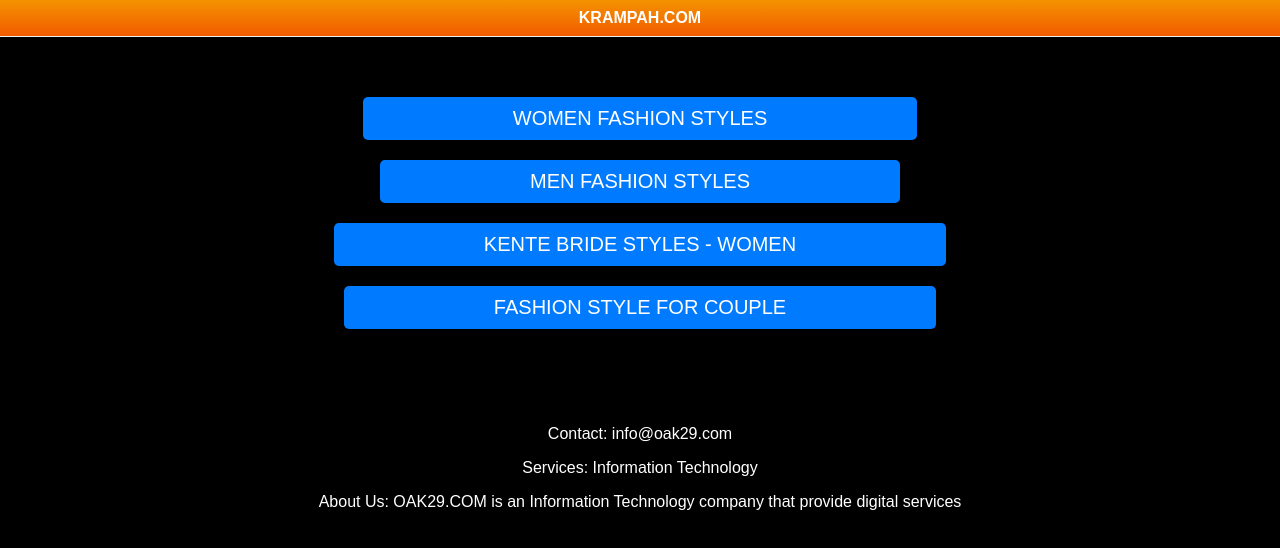
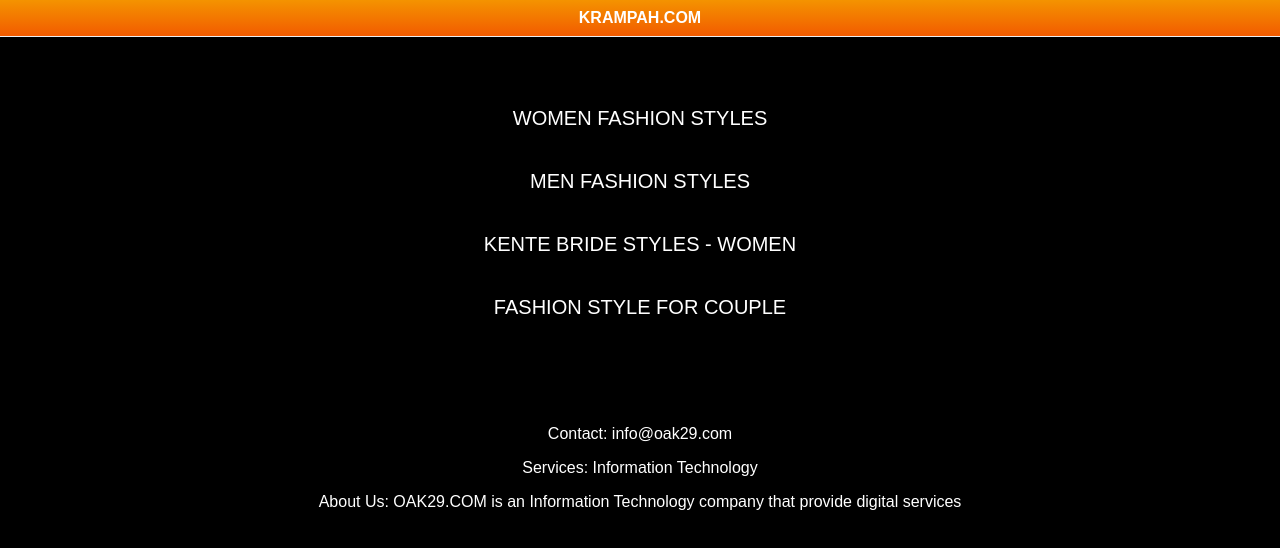
Before and after one commit to bet32/live3, a plain HTML site: page index.html in a window 1280 px wide. Drawn offline with Linux system fonts and the light colour scheme.

Commit message:
Update index.html

```diff
--- a/index.html
+++ b/index.html
@@ -36,7 +36,7 @@
       font-size: 20px; /* Increased font size */
       margin: 10px;
       cursor: pointer;
-      background-color: #007bff;
+      background-color: black;
       color: white;
       border: none;
       border-radius: 5px;
@@ -96,7 +96,7 @@
 <body>
 
 <div class="sale_banner_orange" style="border-top:none">
-			<a href="https://www.oak29.com" target="_blank">
+			<a href=" " target="_blank">
 			KRAMPAH.COM
 	</a>
 </div>
@@ -104,10 +104,10 @@
 
   <div class="container">
 
-	<button onclick="goToWebsite('https://www.amazon.com/gp/product/B0CY7LFZL8 ')">WOMEN FASHION STYLES  </button>
-	<button onclick="goToWebsite('https://oak29.com ')">MEN FASHION STYLES</button>
-	<button onclick="goToWebsite('https://www.oak29.com/blog1.html ')">KENTE BRIDE STYLES - WOMEN  </button>
-    <button onclick="goToWebsite('https://college.oak29.com ')">FASHION STYLE FOR COUPLE </button>
+	<button onclick="goToWebsite('https://krampah.com/women.html  ')">WOMEN FASHION STYLES  </button>
+	<button onclick="goToWebsite('https://krampah.com/men.html  ')">MEN FASHION STYLES</button>
+	<button onclick="goToWebsite('https://krampah.com/kente.html  ')">KENTE BRIDE STYLES - WOMEN  </button>
+    <button onclick="goToWebsite('https://krampah.com/couple.html  ')">FASHION STYLE FOR COUPLE </button>
 
 
 
```
